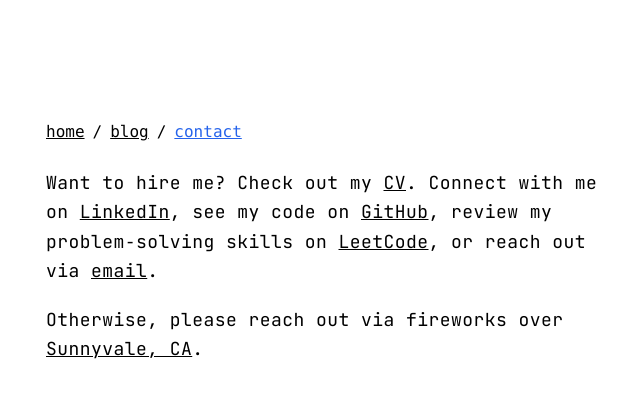
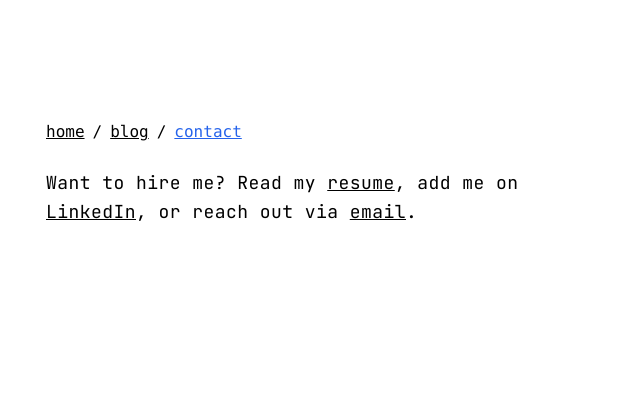
Before and after one commit to kingofsunnyvale/kingofsunnyvale.github.io, a Jekyll site: the page built from contact.html, in a window 1280 px wide. Shown: the top 398 px of the page, without its empty margins (306-946 px from the left). Built offline with Jekyll 4.4.1, drawn with Linux system fonts in a browser that asks for light colours; nearby versions of some CDN libraries.

Commit message:
Update home and contact pages, replace CV with new resume
- Home: new bio (anywager.net, Goodreads, UCSD MSCS / UCSC undergrad)
- Contact: trim to resume, LinkedIn, and email links
- Rename CV.pdf to resume.pdf with updated resume content

Co-Authored-By: Claude Fable 5 <noreply@anthropic.com>

```diff
--- a/contact.html
+++ b/contact.html
@@ -4,18 +4,10 @@ title: Contact
 ---
 
 <p>
-  Want to hire me? Check out my
-  <a href="/CV.pdf" class="underline hover:text-blue-600">CV</a>. Connect with me
-  on <a href="https://www.linkedin.com/in/avneesh-muralitharan-85845a165/" class="underline hover:text-blue-600">LinkedIn</a>,
-  see my code on
-  <a href="https://github.com/kingofsunnyvale" class="underline hover:text-blue-600">GitHub</a>,
-  review my problem‑solving skills on
-  <a href="https://leetcode.com/u/kingofsunnyvale/" class="underline hover:text-blue-600">LeetCode</a>,
+  Want to hire me? Read my
+  <a href="https://kingofsunnyvale.com/resume.pdf" class="underline hover:text-blue-600">resume</a>,
+  add me on
+  <a href="https://www.linkedin.com/in/avneesh-muralitharan-85845a165/" class="underline hover:text-blue-600">LinkedIn</a>,
   or reach out via
   <a href="mailto:avneesh.muralitharan+website@gmail.com" class="underline hover:text-blue-600">email</a>.
 </p>
-
-<p>
-  Otherwise, please reach out via fireworks over
-  <a href="https://share.google/Nk8CCkWUqYsLwoNQE" class="underline hover:text-blue-600">Sunnyvale, CA</a>.
-</p>
```
Also changed, not shown: index.html (+5 -5 lines), 2 other files.
